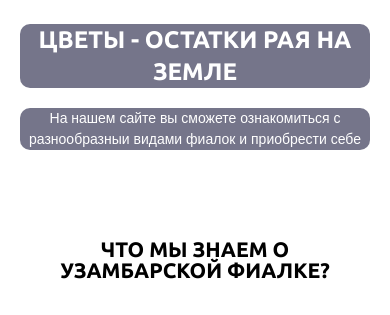
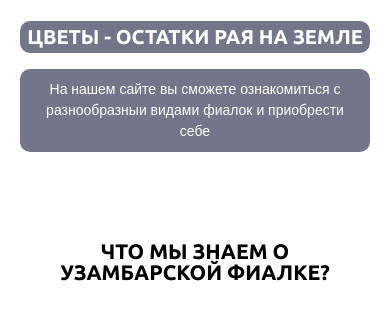
Before and after one commit to OlgaEgenburg/Amadinas, a website: page source/index.html in a window 390 px wide. Shown: the part 497-812 px from the top of the page. Drawn offline with nearby package versions, Linux system fonts and the light colour scheme; files that its build step writes are made by us from their sources; a web font is replaced by a local one.

Commit message:
mobil version2

```diff
--- a/source/sass/blocks/intro.scss
+++ b/source/sass/blocks/intro.scss
@@ -14,13 +14,13 @@
   }
 
   @include desktop {
-    left: 720px;
+    left: 57%;
     top: 300px;
   }
 }
 
 .intro__title {
-  font-size: 24px;
+  font-size: 20px;
   line-height: 32px;
   text-transform: uppercase;
   border-radius: 10px;
@@ -40,6 +40,7 @@
 }
 
 .intro__text {
+  padding: 10px;
   background-color: $secondary-text;
   color: $basic-back;
   border-radius: 10px;
```
Also changed, not shown: build/css/style.min.css, 1 other file.
